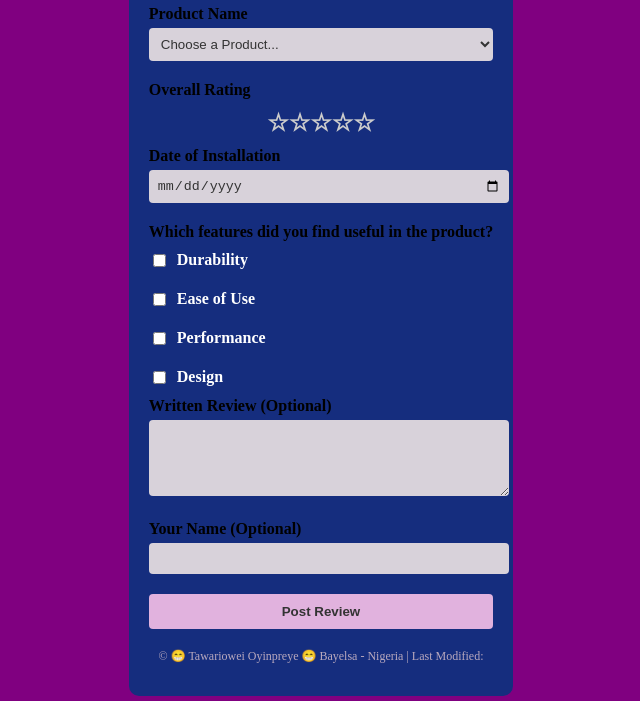
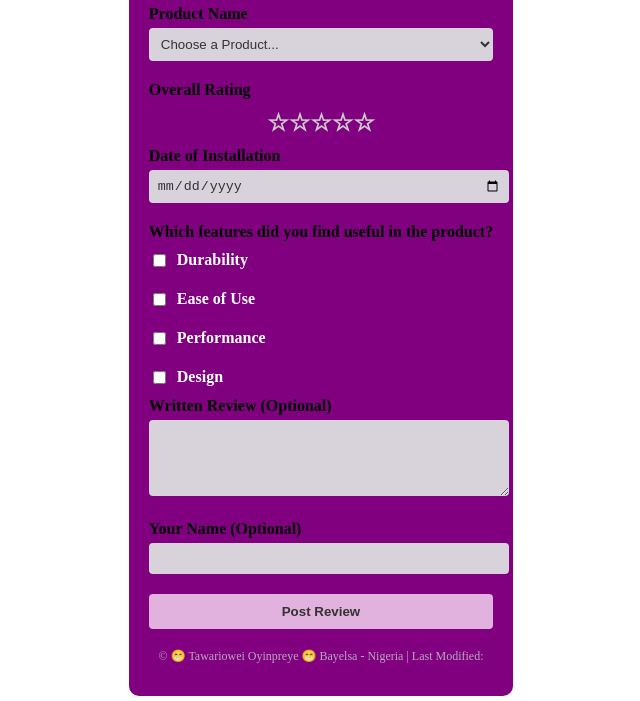
Before and after one commit to preye45/wdd131, a plain HTML site: page form.html in a window 1280 px wide. Shown: the part 99-800 px from the top of the page, without its empty margins (319-959 px from the left). Drawn offline with Linux system fonts and the light colour scheme.

Commit message:
Update form.css

```diff
--- a/styles/form.css
+++ b/styles/form.css
@@ -5,14 +5,14 @@ body {
     justify-content: center;
     align-items: center;
     min-height: 100vh;
-    background-color: #800080;
+    background-color: #FFFFFF;
   }
 
   .form-container {
     max-width: 600px;
       margin: 0 auto;
       padding: 20px;
-      background-color: #152d7e;
+      background-color: #800080;
       border-radius: 10px;
   }
 
```
